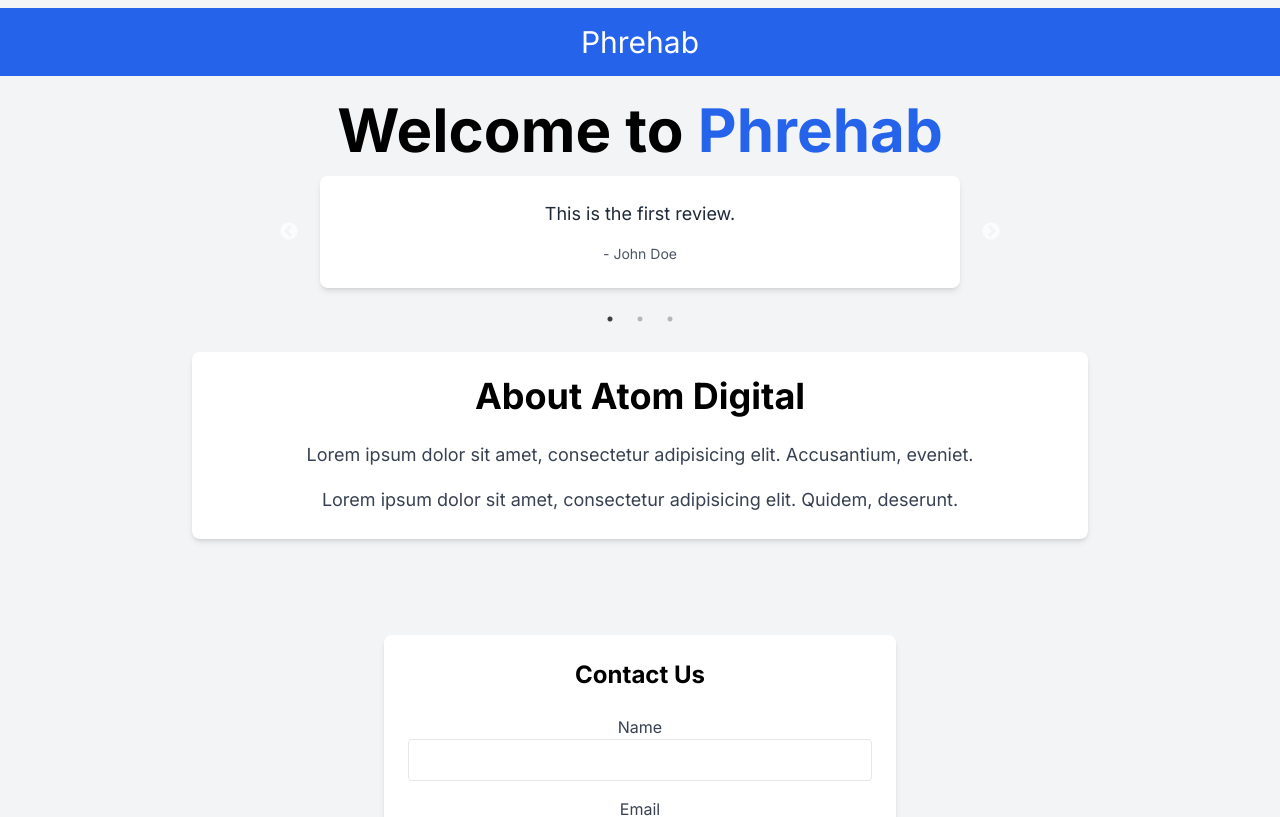
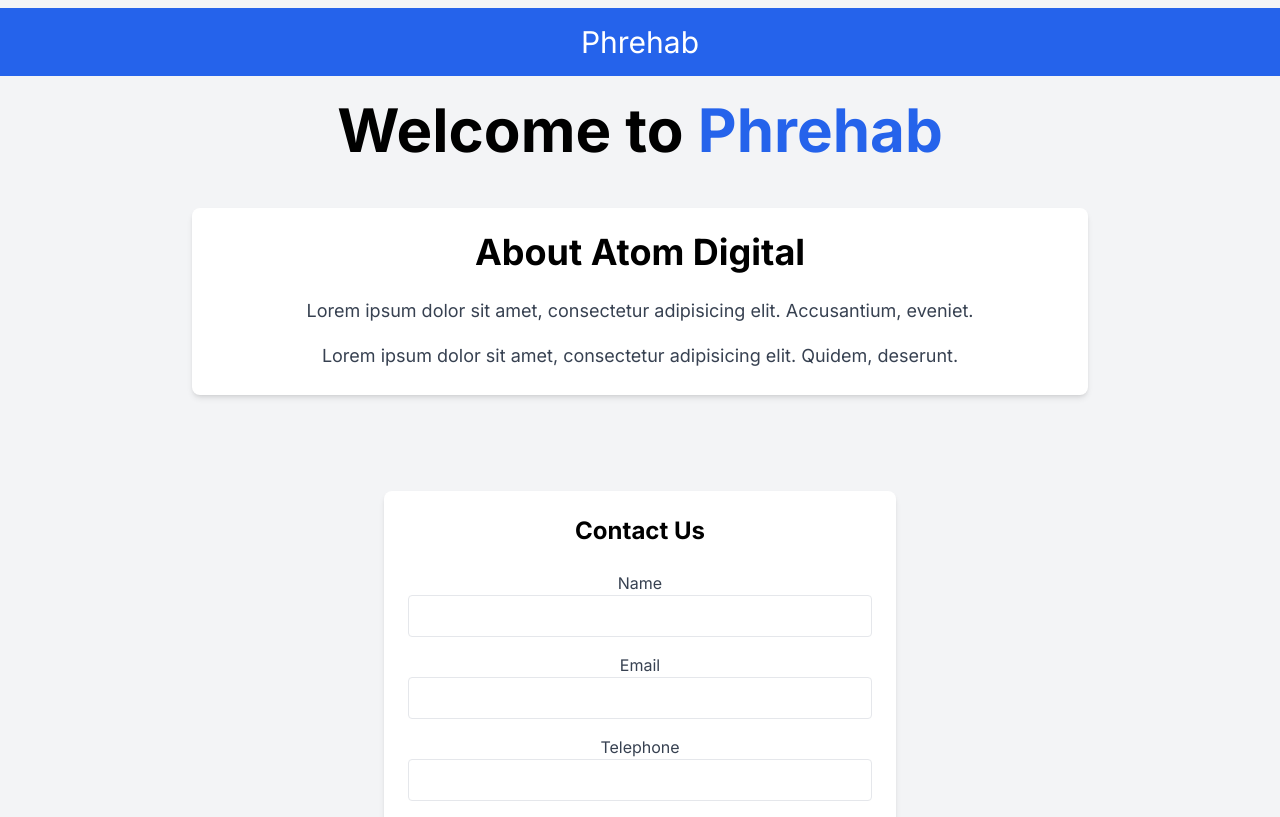
Before and after one commit to Martin2251/phrehab, a Next.js app: page / in a window 1280 px wide. Shown: the top 817 px of the page. Built offline with nearby package versions, Linux system fonts and the light colour scheme.

Commit message:
remove reviews section for now will be later date

```diff
--- a/app/page.tsx
+++ b/app/page.tsx
@@ -27,7 +27,6 @@ const Home: NextPage = () => {
           Welcome to <a className="text-blue-600" href="#">Phrehab</a>
         </h1>
 
-      <Reviews  />
 
         <InfoSection />
         <ContactForm  />
```
